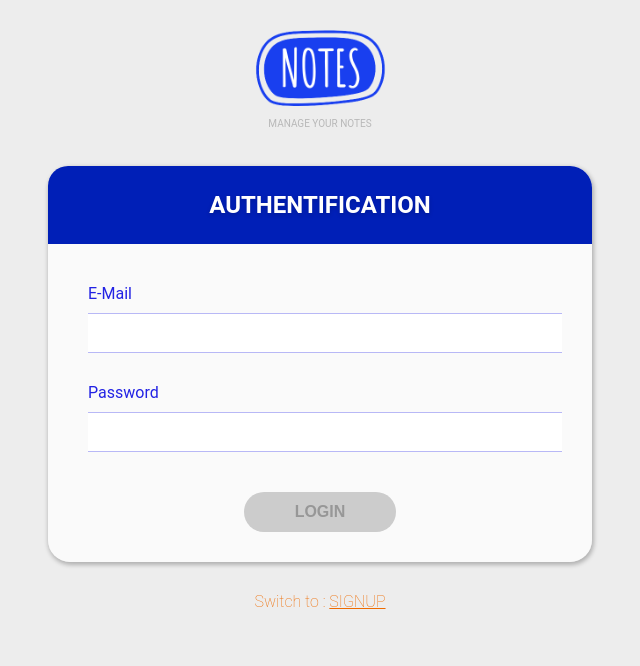
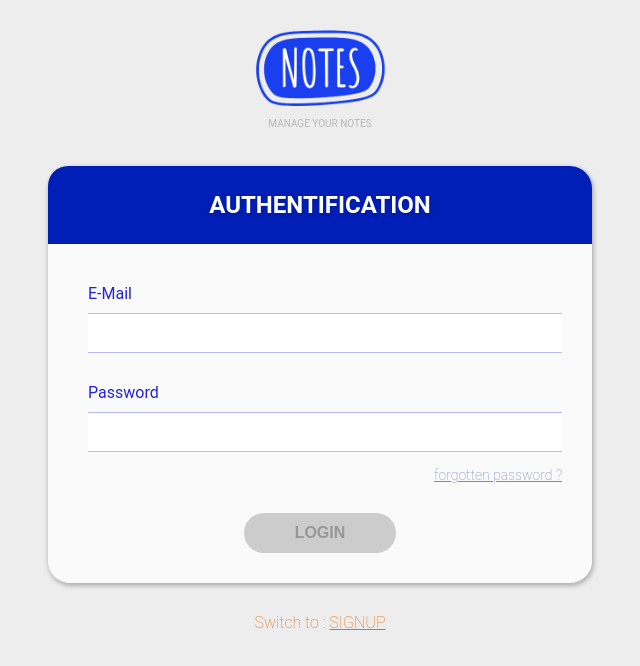
Before and after one commit to Hdaydich/note-project, a React (Create React App) app in the folder client/: page / in a window 1280 px wide. Shown: the top 666 px of the page, without its empty margins (320-960 px from the left). Built offline with nearby package versions, Linux system fonts and the light colour scheme.

Commit message:
Update Auth.js

```diff
--- a/client/src/pages/Authentification/Auth.js
+++ b/client/src/pages/Authentification/Auth.js
@@ -154,6 +154,10 @@ export function Auth() {
           autocomplete="on"
           onInput={inputHandler}
         />
+
+         <div className={s.fp}>
+          <a onClick={switchModeHandler} className={s.linkUnderline}>{isLoginMode ? "forgotten password ?" : ""}</a>
+        </div>
         <Button type="submit" disabled={!formState.isValid}>
           {isLoginMode ? "LOGIN" : "SIGNUP"}
         </Button>
```
